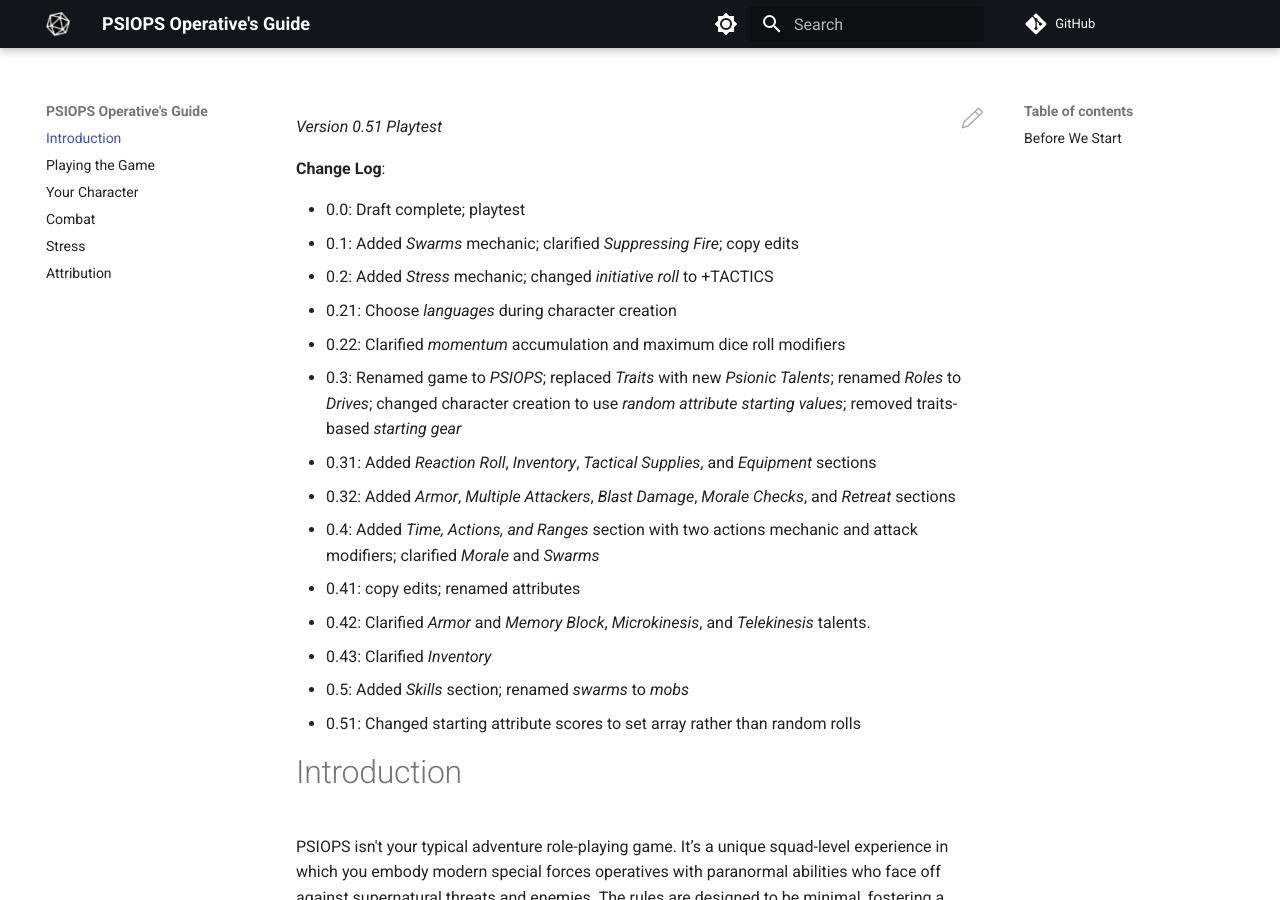
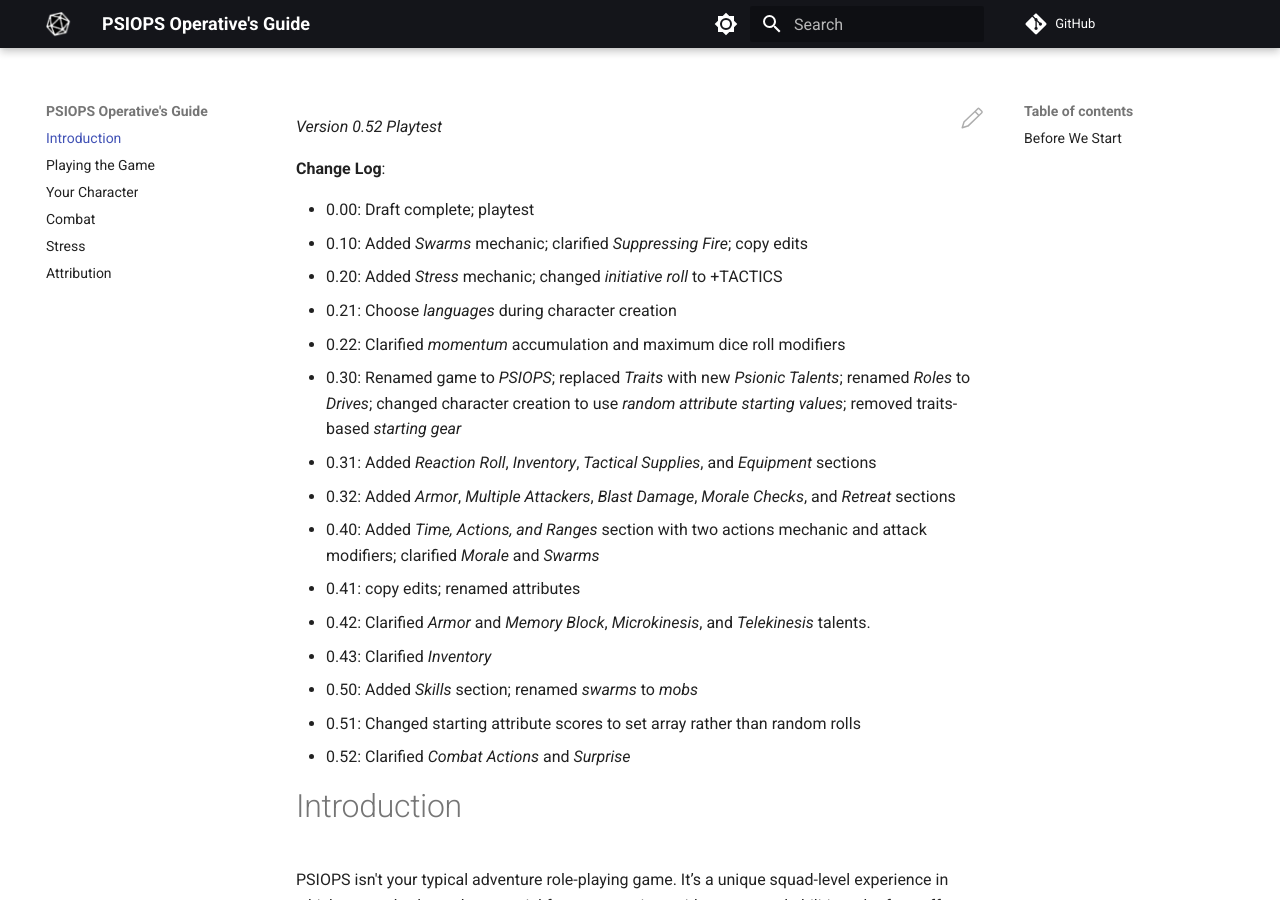
Before and after one commit to joemoose/psiops, an MkDocs documentation site: the page built from docs/index.md, in a window 1280 px wide and 900 px high. Built offline with MkDocs 1.6.1 and Material for MkDocs 9.7.7, drawn with Linux system fonts in a browser that asks for light colours; comment, search, counter and statistics services are not loaded.

Commit message:
Update index.md

```diff
--- a/docs/index.md
+++ b/docs/index.md
@@ -1,21 +1,22 @@
-*Version 0.51 Playtest*
+*Version 0.52 Playtest*
 
 **Change Log**:
 
-- 0.0: Draft complete; playtest
-- 0.1: Added *Swarms* mechanic; clarified *Suppressing Fire*; copy edits
-- 0.2: Added *Stress* mechanic; changed *initiative roll* to +TACTICS
+- 0.00: Draft complete; playtest
+- 0.10: Added *Swarms* mechanic; clarified *Suppressing Fire*; copy edits
+- 0.20: Added *Stress* mechanic; changed *initiative roll* to +TACTICS
 - 0.21: Choose *languages* during character creation
 - 0.22: Clarified *momentum* accumulation and maximum dice roll modifiers
-- 0.3: Renamed game to *PSIOPS*; replaced *Traits* with new *Psionic Talents*; renamed *Roles* to *Drives*; changed character creation to use *random attribute starting values*; removed traits-based *starting gear*
+- 0.30: Renamed game to *PSIOPS*; replaced *Traits* with new *Psionic Talents*; renamed *Roles* to *Drives*; changed character creation to use *random attribute starting values*; removed traits-based *starting gear*
 - 0.31: Added *Reaction Roll*, *Inventory*, *Tactical Supplies*, and *Equipment* sections
 - 0.32: Added *Armor*, *Multiple Attackers*, *Blast Damage*, *Morale Checks*, and *Retreat* sections
-- 0.4: Added *Time, Actions, and Ranges* section with two actions mechanic and attack modifiers; clarified *Morale* and *Swarms*
+- 0.40: Added *Time, Actions, and Ranges* section with two actions mechanic and attack modifiers; clarified *Morale* and *Swarms*
 - 0.41: copy edits; renamed attributes
 - 0.42: Clarified *Armor* and *Memory Block*, *Microkinesis*, and *Telekinesis* talents.
 - 0.43: Clarified *Inventory*
-- 0.5: Added *Skills* section; renamed *swarms* to *mobs*
+- 0.50: Added *Skills* section; renamed *swarms* to *mobs*
 - 0.51: Changed starting attribute scores to set array rather than random rolls
+- 0.52: Clarified *Combat Actions* and *Surprise*
 
 # Introduction
 
```
